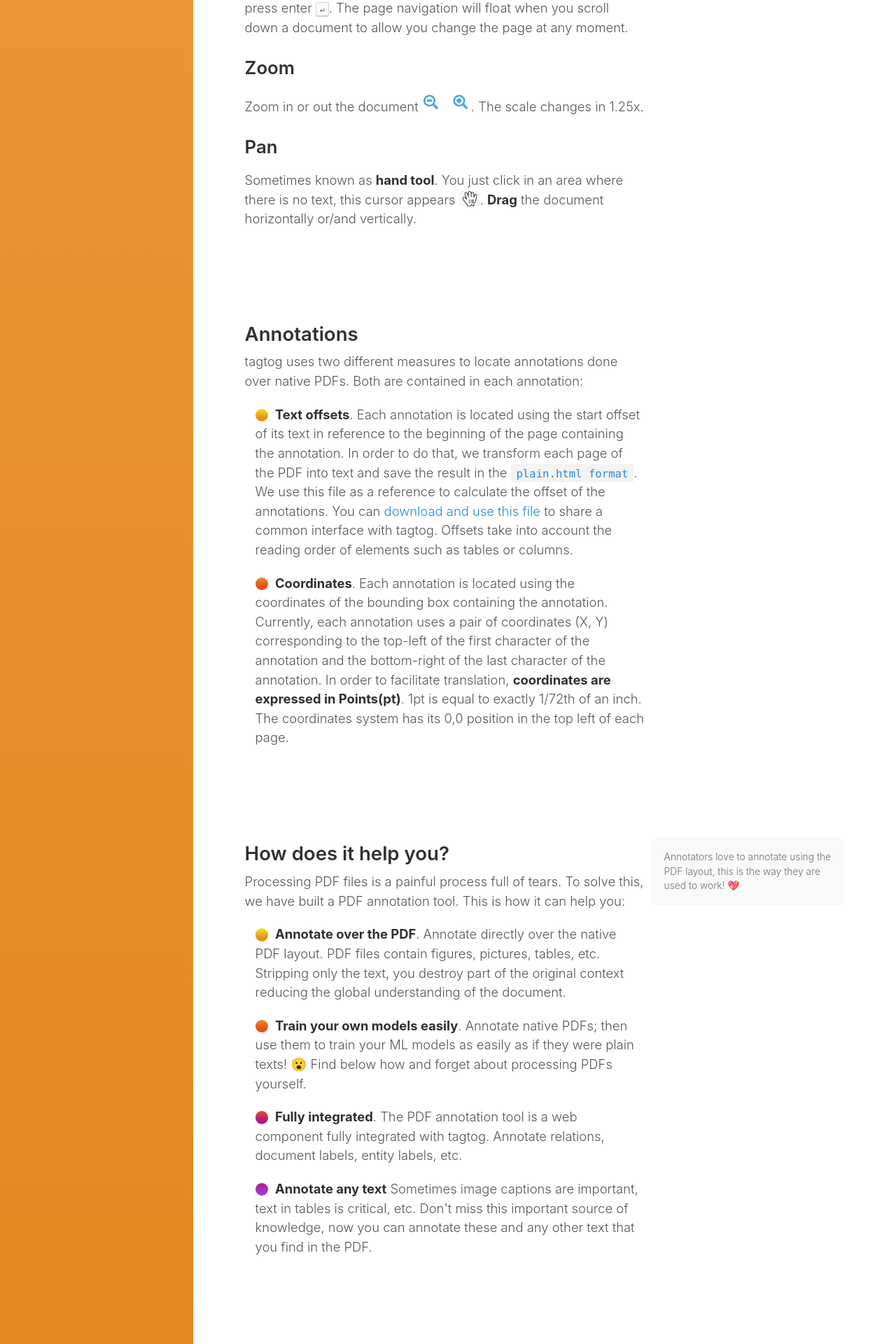
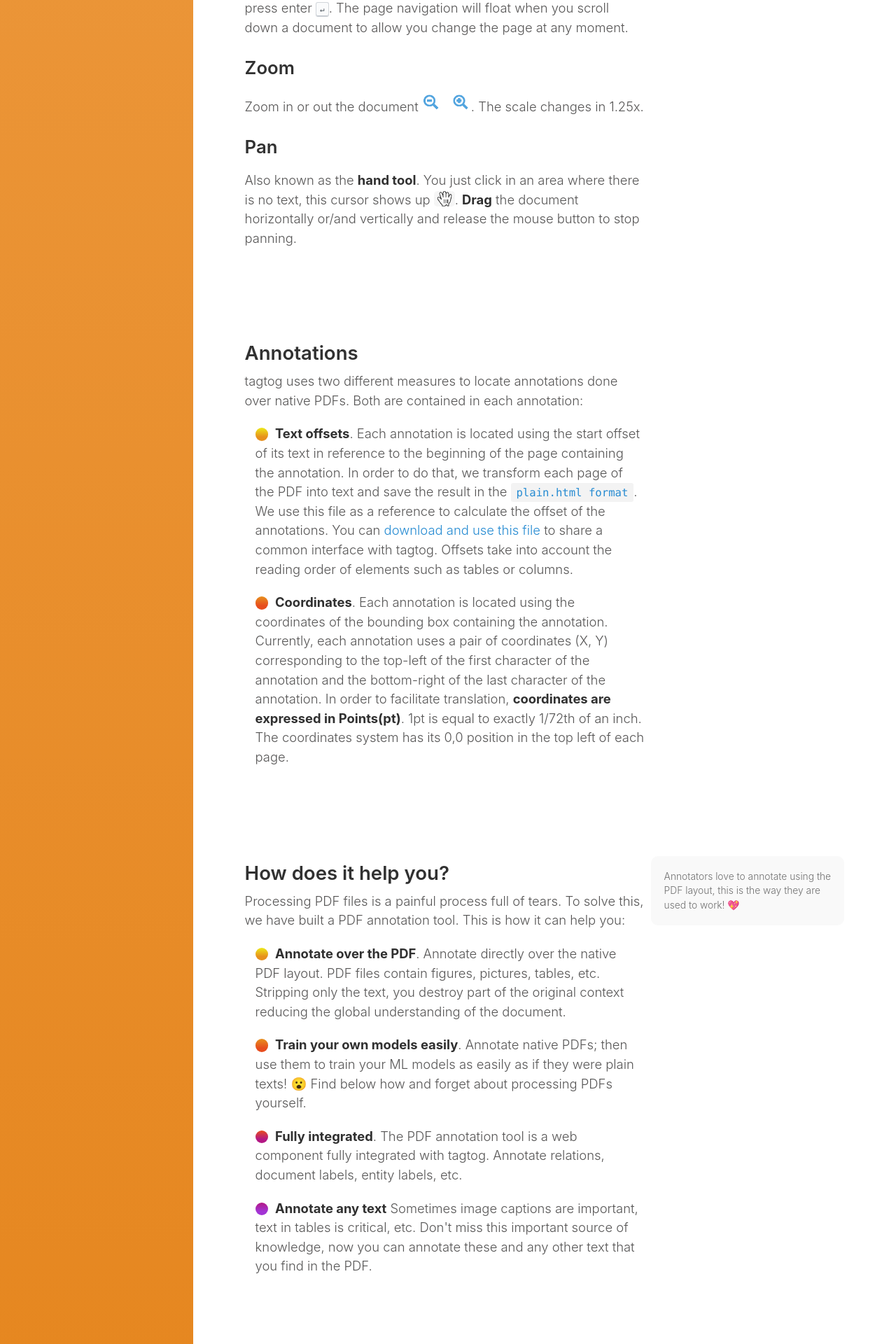
Before and after one commit to tagtogorg/tagtog-doc, a Jekyll site: the page built from site/pdf-annotation-tool.md, in a window 1280 px wide. Shown: the part 1975-3895 px from the top of the page at 70% size. Built offline with Jekyll 4.4.1, drawn with Linux system fonts in a browser that asks for light colours; nearby versions of some CDN libraries; emoji names are drawn with the system emoji font.

Commit message:
update updates and pdf doc

```diff
--- a/site/pdf-annotation-tool.md
+++ b/site/pdf-annotation-tool.md
@@ -41,7 +41,7 @@ toc: true
     <h3>Zoom</h3>
     <p>Zoom in or out the document {% include inline-image.html name="pdf-zoom.png" width="70" %}. The scale changes in 1.25x.</p>
     <h3>Pan</h3>
-    <p>Sometimes known as <strong>hand tool</strong>. You just click in an area where there is no text, this cursor appears {% include inline-image.html name="grab-cursor.jpg" width="30" %}. <strong>Drag</strong> the document horizontally or/and vertically.</p>
+    <p>Also known as the <strong>hand tool</strong>. You just click in an area where there is no text, this cursor shows up {% include inline-image.html name="grab-cursor.jpg" width="30" %}. <strong>Drag</strong> the document horizontally or/and vertically and release the mouse button to stop panning.</p>
   </div>
 
   <div class="one-third-col">
```
Also changed, not shown: site/updates.md (+1 -0 lines).
